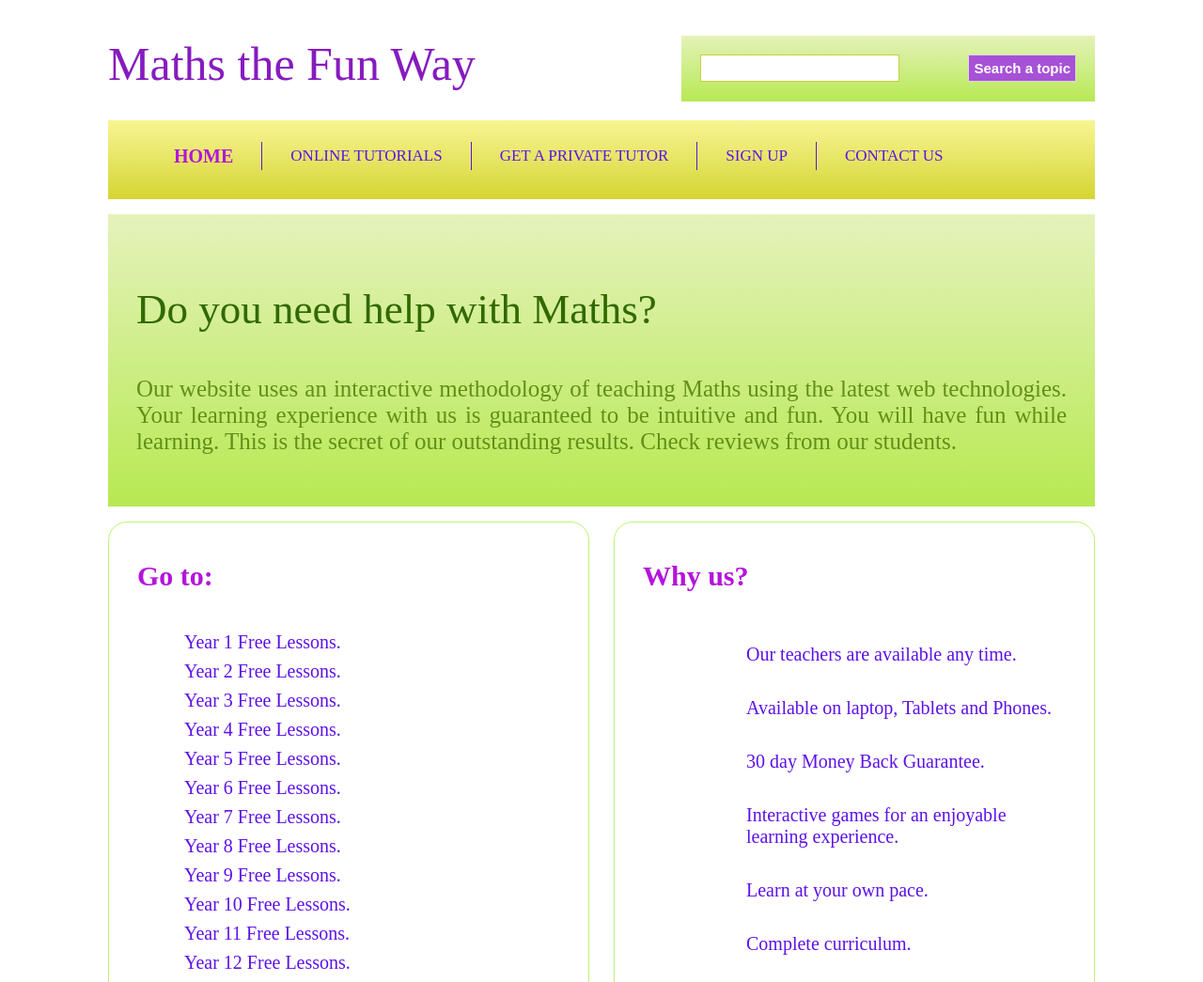
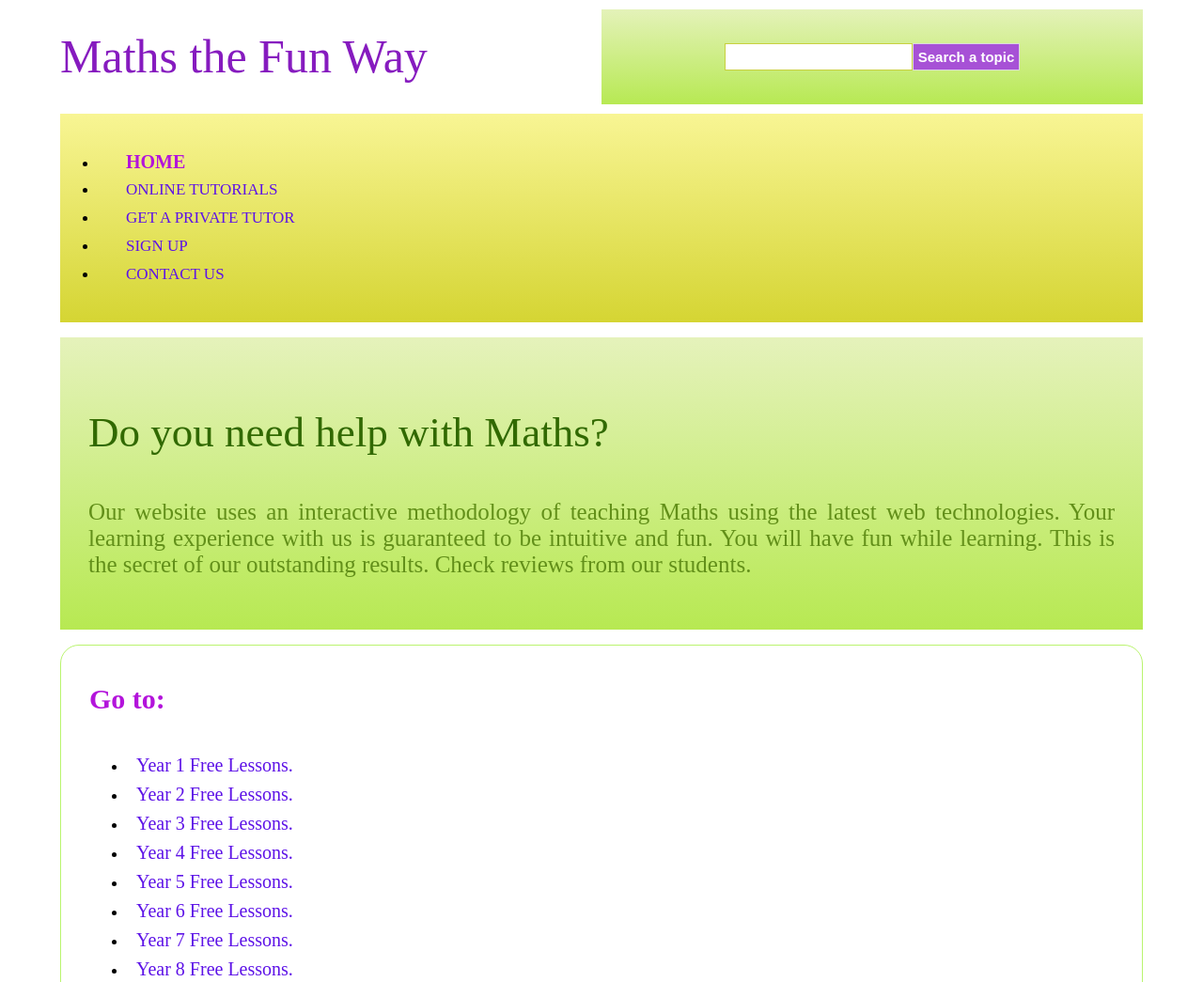
Before and after one commit to Nirbhaykumar96312179/WebSite, a plain HTML site: page index.html in a window 1280 px wide. Shown: the top 1045 px of the page at 94% size. Drawn offline with Linux system fonts and the light colour scheme.

Commit message:
Update styling.css

```diff
--- a/styling.css
+++ b/styling.css
@@ -1,21 +1,33 @@
 /*styling.css*/
 body{
     font: Arial, Helvetica, sans-serif;
+    margin: 0;
+    padding: 0;
+}
+
+*{
+    box-sizing: border-box;
 }
 
 #container {
-    width: 1050px;
-/*    border: 1px solid grey;*/
+    width: 90%;
+    /*    border: 1px solid grey;*/
     margin: 0 auto;
+    display: flex;
+    flex-direction: column;
+    height: 100vh;
 }
 
 #header{
-    height: 100px;
+    /*    height: 100px;*/
     padding: 10px 0;
+    display: flex;
+    flex-wrap: wrap;
 }
 
 #brand{
-    float: left;
+    /*    float: left;   */
+    flex: 50%;
 }
 
 h1 a{
@@ -26,15 +38,19 @@ h1 a{
 }
 
 #searchBox{
-    float: right;
+    /*    float: right;*/
+    flex: 50%;
     background: linear-gradient(#E4F2B9, #B7E953);
     background: -webkit-linear-gradient(#E4F2B9, #B7E953);
     background: -o-linear-gradient(#E4F2B9, #B7E953);
     background: -moz-linear-gradient(#E4F2B9, #B7E953);
-    width: 400px;
-    height: 50px;
-    padding: 20px 20px 0 20px;
-    margin-top: 20px;
+    min-width: 400px;
+    /*    height: 50px;*/
+    padding: 20px;
+    /*    margin-top: 20px;*/
+    display: flex;
+    justify-content: center;
+    align-items: center;
 }
 
 .text{
@@ -62,29 +78,29 @@ h1 a{
 }
 
 #menu{
-    height: 70px;
+/*    height: 150px;*/
     background: linear-gradient(#F8F594, #D5D533);
     background: -webkit-linear-gradient(#F8F594, #D5D533);
     background: -o-linear-gradient(#F8F594, #D5D533);
     background: -moz-linear-gradient(#F8F594, #D5D533);
-    padding: 7px 0;
-}
-ul{
-    list-style: none;
+    padding: 20px 0;
+    display: flex;
+    flex-wrap: wrap;
 }
 
-#menu ul li{
-    float: left;
+
+#menu a{
+    /*    float: left;*/
     padding: 0 30px;
     height: 30px;
     border-right: 1px solid #5d12e7;
 }
 
-#menu ul li:last-child{
+#menu a:last-child{
     border-right: none;
 }
 
-#menu ul li a{
+#menu a{
     text-decoration: none;
     text-transform: uppercase;
     font-size: 17px;
@@ -97,10 +113,20 @@ ul{
     transition: font-size 0.3s ease;
 }
 
-#menu ul li a:hover, #menu ul li a.active{
+#menu a:hover, #menu a.active{
     font-size: 20px;
     font-weight: bold;
     color: #B314DB;
+}
+/*small screens: vertical menu*/
+@media screen and (max-width: 700px){
+    #menu{
+        flex-direction: column;
+        align-content: center;
+    }
+    #menu a{
+        border-right: none;
+    }
 }
 
 #introduction{
@@ -124,12 +150,22 @@ ul{
     text-align: justify;
 }
 
+/*sidebars*/
+.sidebars{
+    display: flex;
+    flex-wrap: wrap;
+}
+.sidebarWrapper{
+    padding: 5px;
+    flex: 50%;
+}
 .sidebar{
-    height: 500px;
-    width: 450px;
+    height: 100%;
+    width: 100%;
     border: 1px solid #BAF46F;
     border-radius: 20px;
     padding: 10px 30px;
+/*    flex: 50%;*/
 }
 
 .sidebar h3{
@@ -168,6 +204,7 @@ ul{
 }
 
 
+/*
 #leftsidebar{
     float: left;
 }
@@ -175,6 +212,7 @@ ul{
 #rightsidebar{
     float: right;
 }
+*/
 
 .footer{
     height: 60px;
@@ -183,5 +221,5 @@ ul{
     background: -o-linear-gradient(#F6F390, #D5D533);
     background: -moz-linear-gradient(#F6F390, #D5D533);
     padding: 10px 30px;
-    margin-top: 15px
+    margin-top: auto;
 }
```
